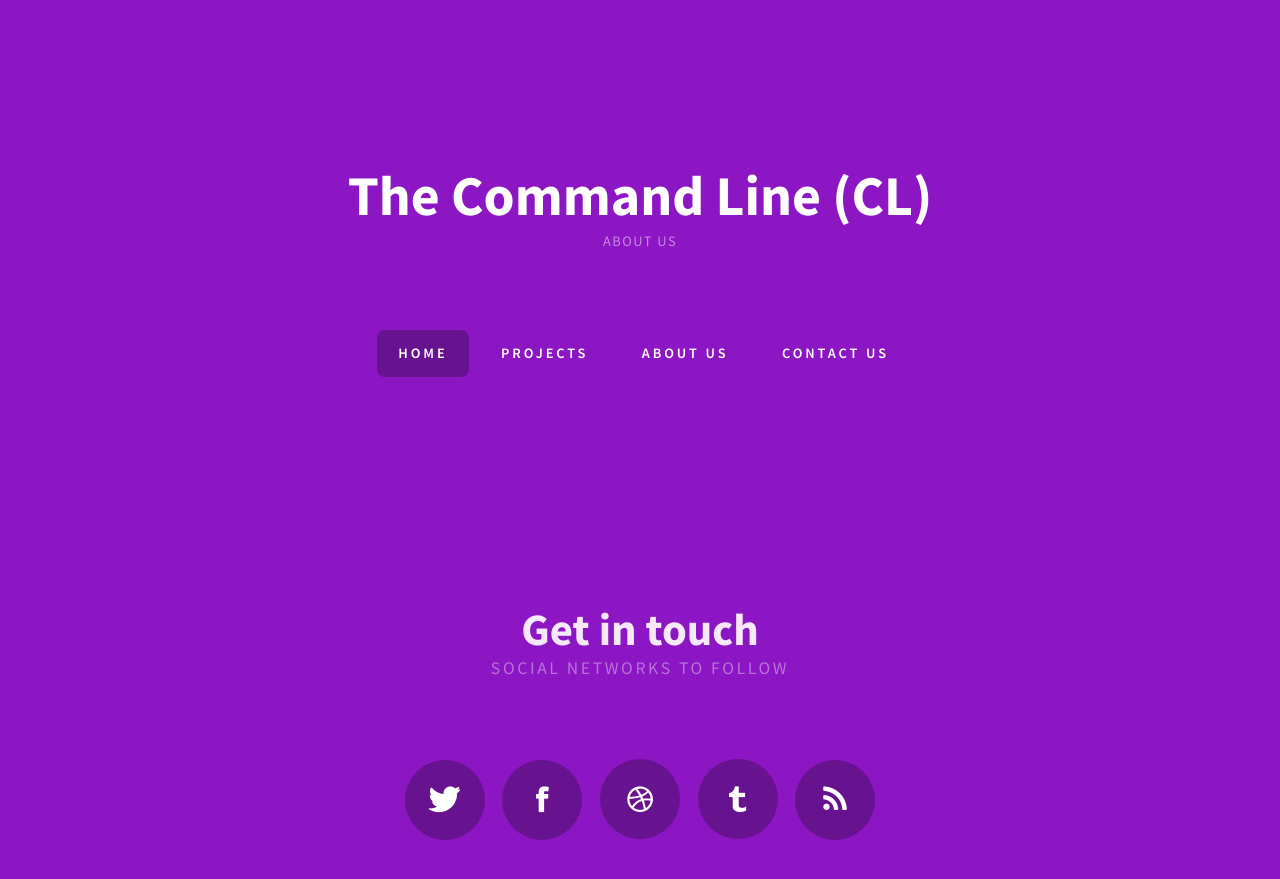
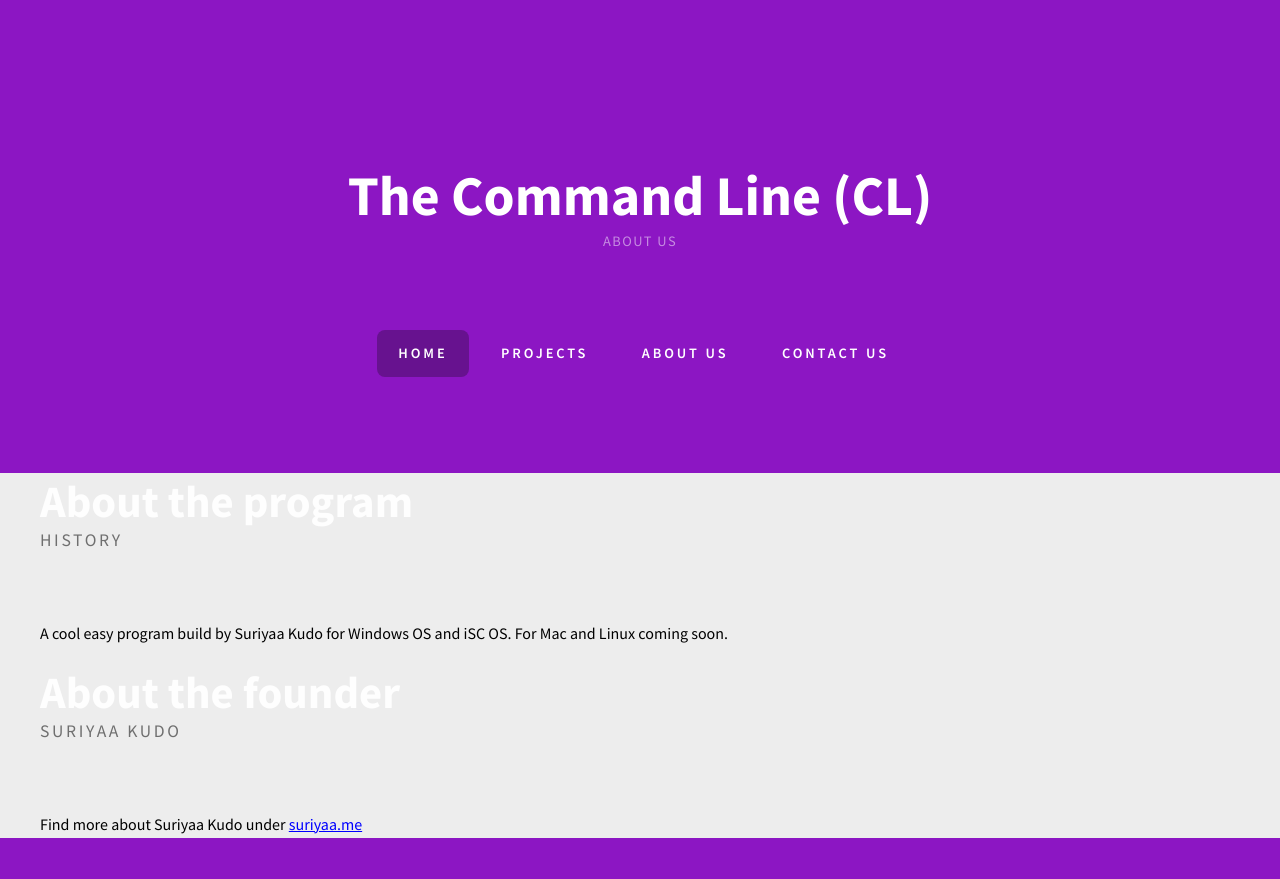
Before and after one commit to iSC-Host/cl.isc, a Jekyll site: the page built from about.html, in a window 1280 px wide and 900 px high. Shown: the top 879 px of the window. Built offline with Jekyll 4.4.1, drawn with Linux system fonts in a browser that asks for light colours; comment, search, counter and statistics services are not loaded.

Commit message:
Update about.html

```diff
--- a/about.html
+++ b/about.html
@@ -4,3 +4,23 @@ title: About | The Command Line (CL)
 text: About us
 permalink: /about/
 ---
+
+<div id="wrapper2">
+	<div id="about" class="container">
+		<div class="title">
+			<h2>About the program</h2>
+			<span class="byline">History</span> </div>
+		<div class="content">
+				<br />
+		    <p>A cool easy program build by Suriyaa Kudo for Windows OS and iSC OS. For Mac and Linux coming soon.</p>
+    </div>
+
+		<div class="title">
+			<h2>About the founder</h2>
+			<span class="byline">Suriyaa Kudo</span> </div>
+			<div class="content">
+		    <br />
+		      <p>Find more about Suriyaa Kudo under <a href="http://suriyaa.isc">suriyaa.me</a></p>
+		</div>
+	</div>
+</div>
```
